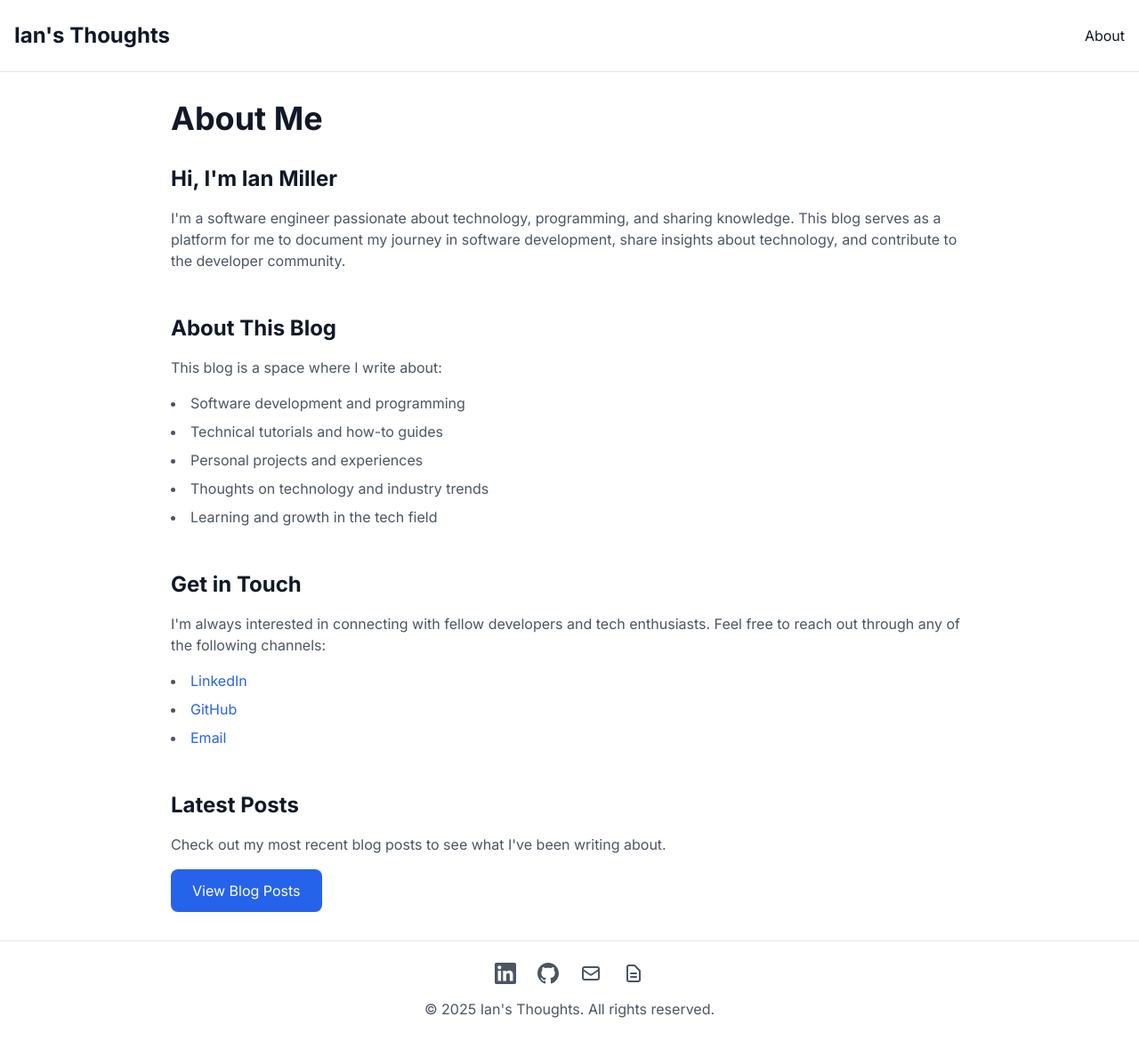
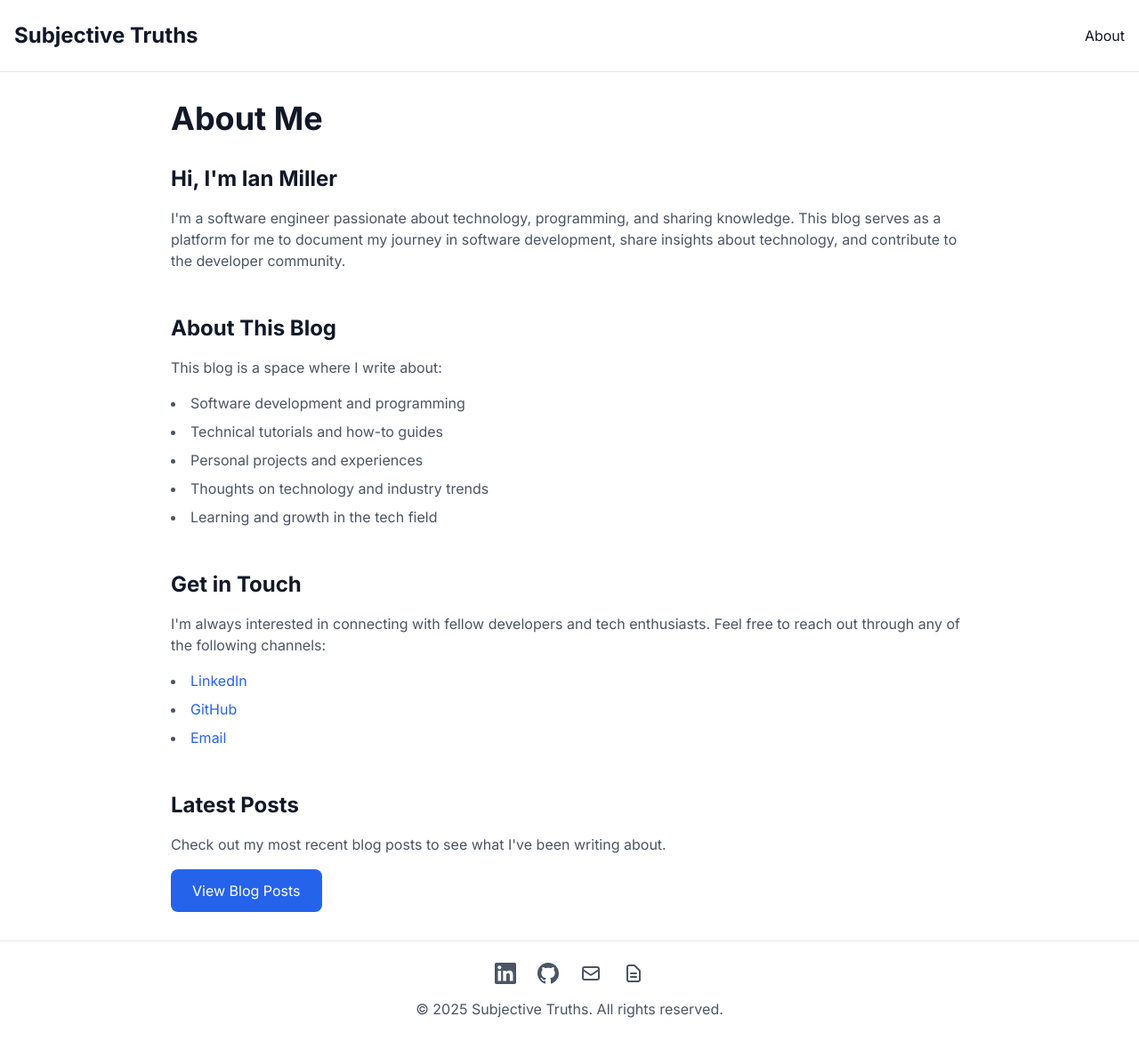
Before and after one commit to miller-ian/ian-writing, a Next.js app: page /about in a window 1280 px wide. Shown: the whole page at 89% size. Built offline with nearby package versions, Linux system fonts and the light colour scheme.

Commit message:
Rename blog to 'Subjective Truths'

```diff
--- a/app/layout.tsx
+++ b/app/layout.tsx
@@ -6,7 +6,7 @@ import Link from 'next/link'
 const inter = Inter({ subsets: ['latin'] })
 
 export const metadata: Metadata = {
-  title: 'Ian\'s Thoughts',
+  title: 'Subjective Truths',
   description: 'Personal blog and writing space',
 }
 
@@ -26,7 +26,7 @@ export default function RootLayout({
             <div className="container mx-auto px-4 py-6">
               <nav className="flex justify-between items-center">
                 <Link href="/blog" className="text-2xl font-bold hover:text-blue-600 dark:hover:text-blue-400">
-                  Ian's Thoughts
+                  Subjective Truths
                 </Link>
                 <div className="space-x-4">
                   <a href="/about" className="hover:text-blue-600 dark:hover:text-blue-400">About</a>
@@ -85,7 +85,7 @@ export default function RootLayout({
                   </a>
                 </div>
                 <div className="text-center text-gray-600 dark:text-gray-400">
-                  © {new Date().getFullYear()} Ian's Thoughts. All rights reserved.
+                  © {new Date().getFullYear()} Subjective Truths. All rights reserved.
                 </div>
               </div>
             </div>
```
